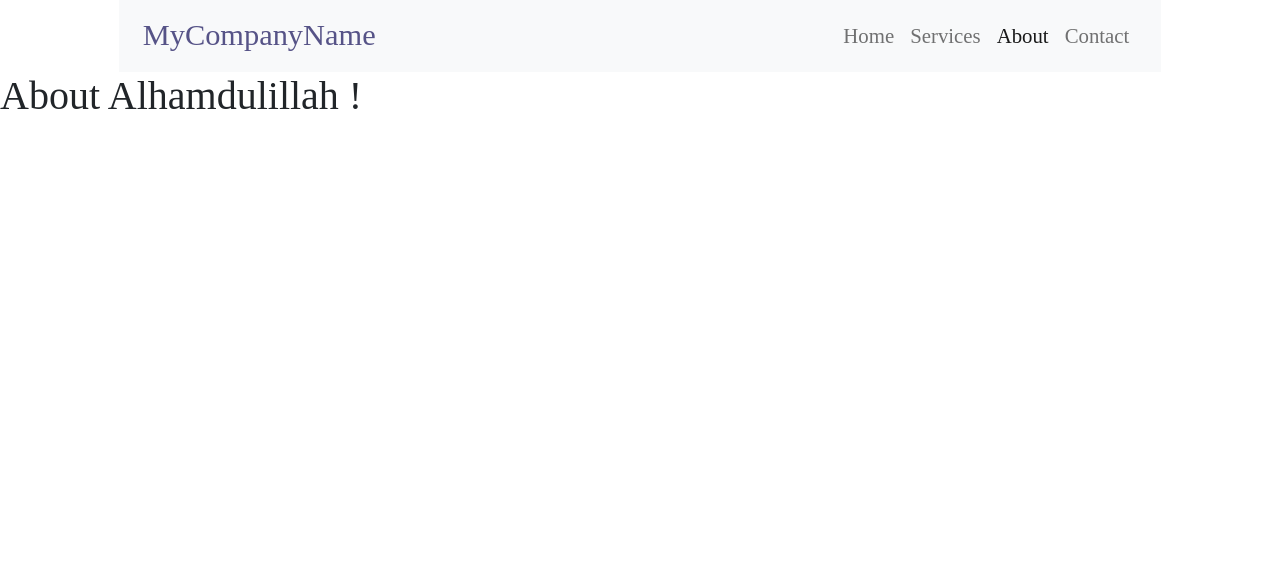
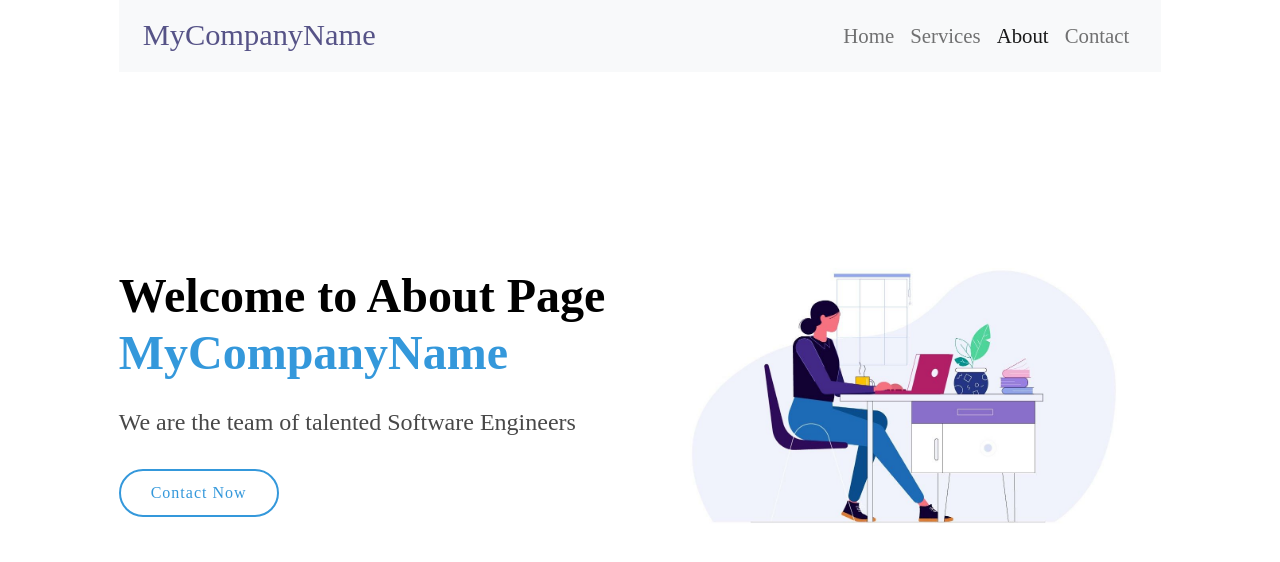
Before and after one commit to Faiyajz/reactjs_static_website, a React (Create React App) app: page /about in a window 1280 px wide. Shown: the top 562 px of the page. Built offline with nearby package versions, Linux system fonts and the light colour scheme; a web font is replaced by a local one.

Commit message:
About page using props

```diff
--- a/src/About.jsx
+++ b/src/About.jsx
@@ -1,10 +1,16 @@
 import React from "react";
+import web from "../src/images/home-page-animation.jpg";
+import {NavLink} from "react-router-dom";
+import Common from './Common'
 
-const About =() => {
+const About = () => {
     return (
-        <>
-            <h1>About Alhamdulillah !</h1>
-        </>
+        <Common
+        name="Welcome to About Page"
+        imgsrc={web}
+        visit="/about"
+        btname="Contact Now"
+        />
     )
 }
 
--- /dev/null
+++ b/src/Common.jsx
@@ -0,0 +1,32 @@
+import React from "react";
+import {NavLink} from "react-router-dom";
+
+const Common = (props) => {
+    return (
+        <>
+            <section id="header" className="d-flex align-items-center">
+                <div className="container-fluid nav_bg">
+                    <div className="row">
+                        <div className="col-10 mx-auto">
+                            <div className="row">
+                                <div className="col-md-6 pt-2 pt-lg-0 order-2 order-lg-1 d-flex justify-content-center flex-column">
+                                    <h1>{props.name}<strong className="brand-name"> MyCompanyName</strong>
+                                    </h1>
+                                    <h2 className="my-3">We are the team of talented Software Engineers</h2>
+                                    <div className="mt-3">
+                                        <NavLink to={props.visit} className="btn-get-started">{props.btname}</NavLink>
+                                    </div>
+                                </div>
+                                <div className="col-lg-6 order-1 order-lg-2 header-img">
+                                    <img src={props.imgsrc} className="img-fluid animated" alt="home-img"/>
+                                </div>
+                            </div>
+                        </div>
+                    </div>
+                </div>
+            </section>
+        </>
+    )
+}
+
+export default Common;
--- a/src/Home.jsx
+++ b/src/Home.jsx
@@ -1,32 +1,16 @@
 import React from "react";
 import web from "../src/images/home-page-animation.jpg";
 import {NavLink} from "react-router-dom";
+import Common from "./Common";
 
 const Home = () => {
     return (
-        <>
-            <section id="header" className="d-flex align-items-center">
-                <div className="container-fluid nav_bg">
-                    <div className="row">
-                        <div className="col-10 mx-auto">
-                            <div className="row">
-                                <div className="col-md-6 pt-2 pt-lg-0 order-2 order-lg-1 d-flex justify-content-center flex-column">
-                                    <h1>Grow your business with <strong className="brand-name"> MyCompanyName</strong>
-                                    </h1>
-                                    <h2 className="my-3">We are the team of talented Software Engineers</h2>
-                                    <div className="mt-3">
-                                        <NavLink to="/service" className="btn-get-started">Get Started</NavLink>
-                                    </div>
-                                </div>
-                                <div className="col-lg-6 order-1 order-lg-2 header-img">
-                                    <img src={web} className="img-fluid animated" alt="home-img"/>
-                                </div>
-                            </div>
-                        </div>
-                    </div>
-                </div>
-            </section>
-        </>
+        <Common
+        name="Grow your business with"
+        imgsrc={web}
+        visit="/contact"
+        btname="Get Started"
+        />
     )
 }
 
```
